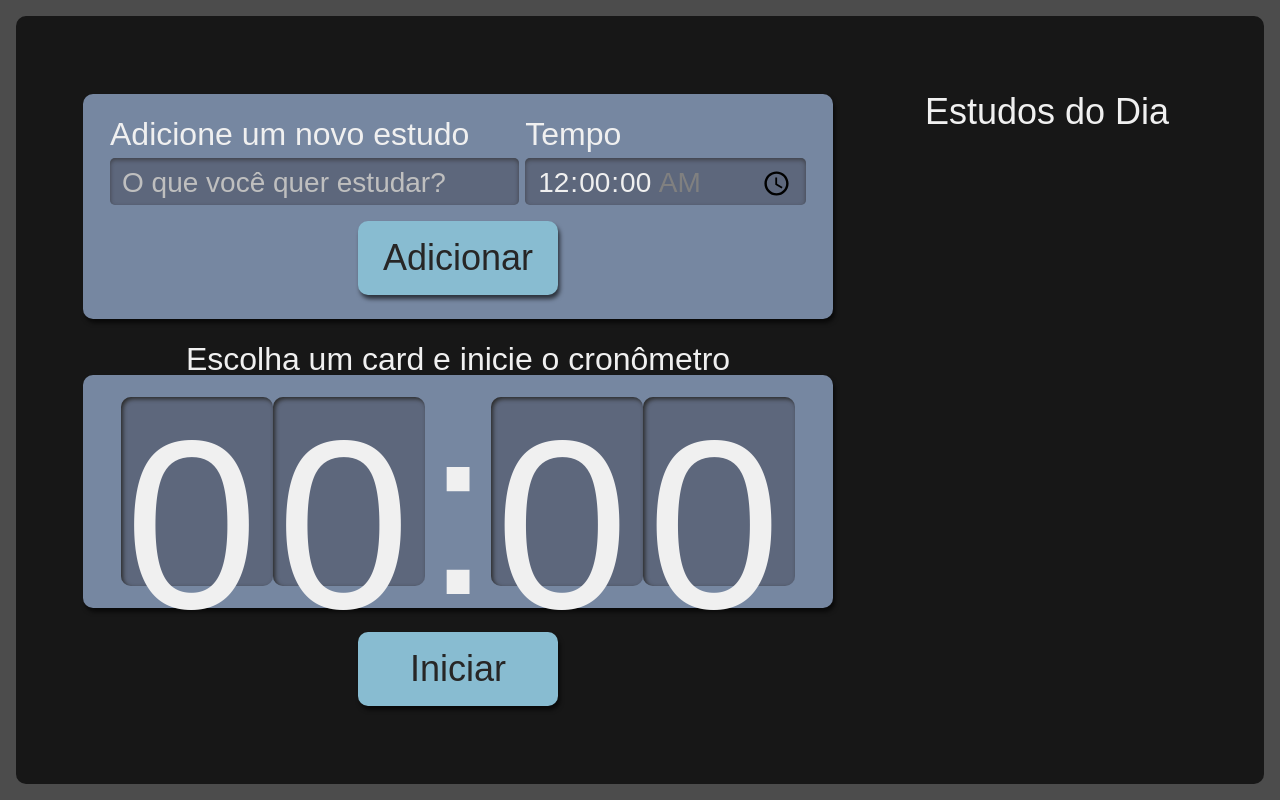
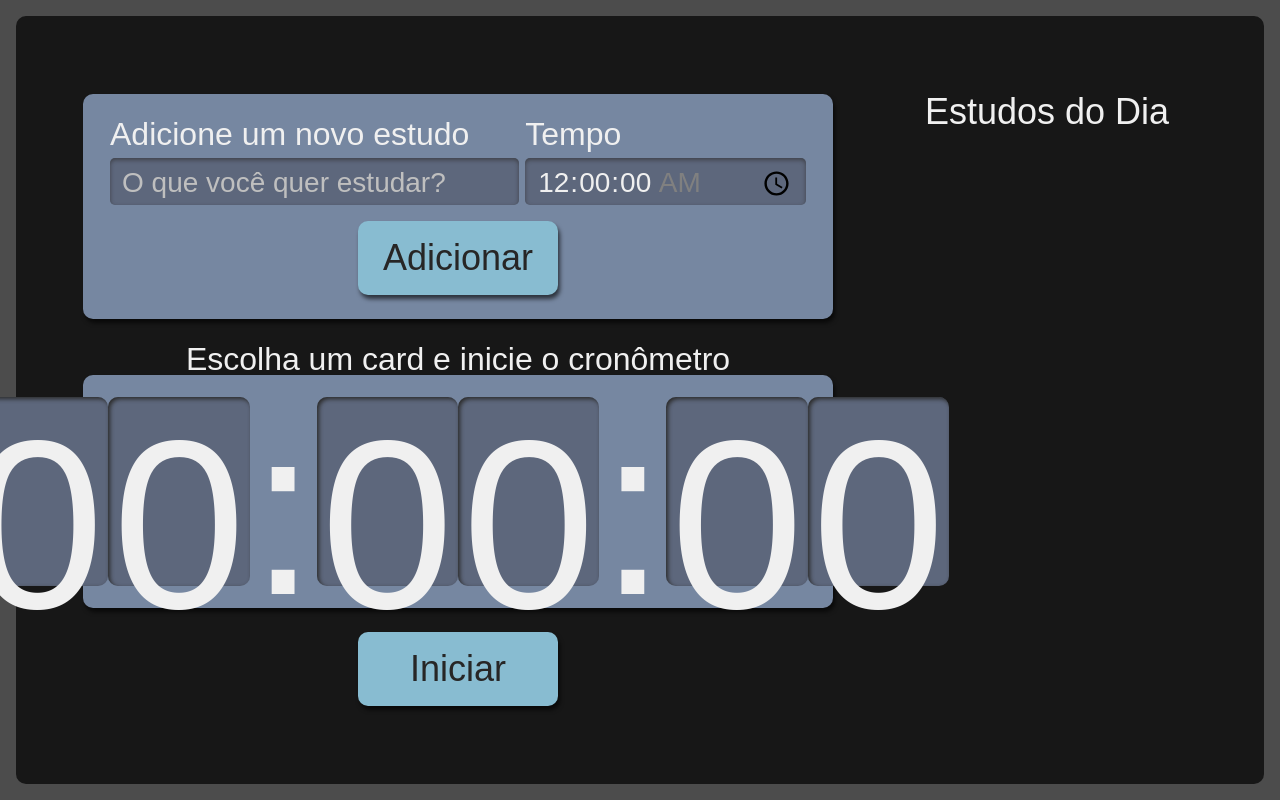
Before and after one commit to lucianogomes02/alura-studies, a React (Create React App) app: page / in a window 1280 px wide. Built offline with nearby package versions, Linux system fonts and the light colour scheme.

Commit message:
feat: add task time to cronometer and start count down

```diff
--- a/src/common/utils/time.ts
+++ b/src/common/utils/time.ts
@@ -6,3 +6,11 @@ export function tempoParaSegundos(date?: string): number {
     const [hours = 0, minutes = 0, seconds = 0] = date.split(":").map(Number);
     return hours * 3600 + minutes * 60 + seconds;
 }
+
+export function segundosParaTempo(segundos: number): string {
+    const hours = Math.floor(segundos / 3600);
+    const minutes = Math.floor((segundos % 3600) / 60);
+    const seconds = segundos % 60;
+
+    return `${String(hours).padStart(2, "0")}:${String(minutes).padStart(2, "0")}:${String(seconds).padStart(2, "0")}`;
+}
--- a/src/components/Botao/index.tsx
+++ b/src/components/Botao/index.tsx
@@ -4,13 +4,14 @@ import style from './Botao.module.scss';
 interface Props {
     children: React.ReactNode;
     type?: "button" | "submit" | "reset" | undefined
+    onClick?: () => void
 }
 
 export default class Botao extends React.Component<Props> {
     render(): React.ReactNode {
-        const { type = "button" } = this.props;
+        const { type = "button", onClick } = this.props;
         return (
-            <button type={type} className={style.botao}>
+            <button onClick={onClick} type={type} className={style.botao}>
                 {this.props.children}
             </button>
         )
--- a/src/components/Cronometro/Relogio/index.tsx
+++ b/src/components/Cronometro/Relogio/index.tsx
@@ -1,14 +1,25 @@
 import React from "react";
 import style from "./Relogio.module.scss";
+import { segundosParaTempo } from "../../../common/utils/time";
 
-export default function Relogio() {
+interface Props {
+    tempoInicial: number | undefined
+}
+
+export default function Relogio({ tempoInicial = 0 }: Props) {
+    let tempoInicialEmHoraMinutoSegundo = segundosParaTempo(tempoInicial);
+    let [horas, minutos, segundos] = tempoInicialEmHoraMinutoSegundo.split(":");
+
     return (
         <React.Fragment>
-            <span className={style.relogioNumero}>0</span>
-            <span className={style.relogioNumero}>0</span>
+            <span className={style.relogioNumero}>{horas[0]}</span>
+            <span className={style.relogioNumero}>{horas[1]}</span>
             <span className={style.relogioDivisao}>:</span>
-            <span className={style.relogioNumero}>0</span>
-            <span className={style.relogioNumero}>0</span>
+            <span className={style.relogioNumero}>{minutos[0]}</span>
+            <span className={style.relogioNumero}>{minutos[1]}</span>
+            <span className={style.relogioDivisao}>:</span>
+            <span className={style.relogioNumero}>{segundos[0]}</span>
+            <span className={style.relogioNumero}>{segundos[1]}</span>
         </React.Fragment>
     )
 }
--- a/src/components/Cronometro/index.tsx
+++ b/src/components/Cronometro/index.tsx
@@ -18,13 +18,25 @@ export default function Cronometro({ tarefaSelecionada }: Props) {
         }
     }, [tarefaSelecionada]);
 
+    function regressiva(contador: number = 0) {
+        setTimeout(() => {
+                if (contador > 0) {
+                    setTempo(contador - 1);
+                    return regressiva(contador - 1);
+                } else {
+                    setTempo(0);
+                }
+            }, 1000
+        )
+    }
+
     return (
         <div className={style.cronometro}>
             <p className={style.titulo}>Escolha um card e inicie o cronômetro</p>
             <div className={style.relogioWrapper}>
-                <Relogio/>
+                <Relogio tempoInicial={tempo} />
             </div>
-            <Botao>
+            <Botao onClick={() => regressiva(tempo)}>
                 Iniciar
             </Botao>
         </div>
```
